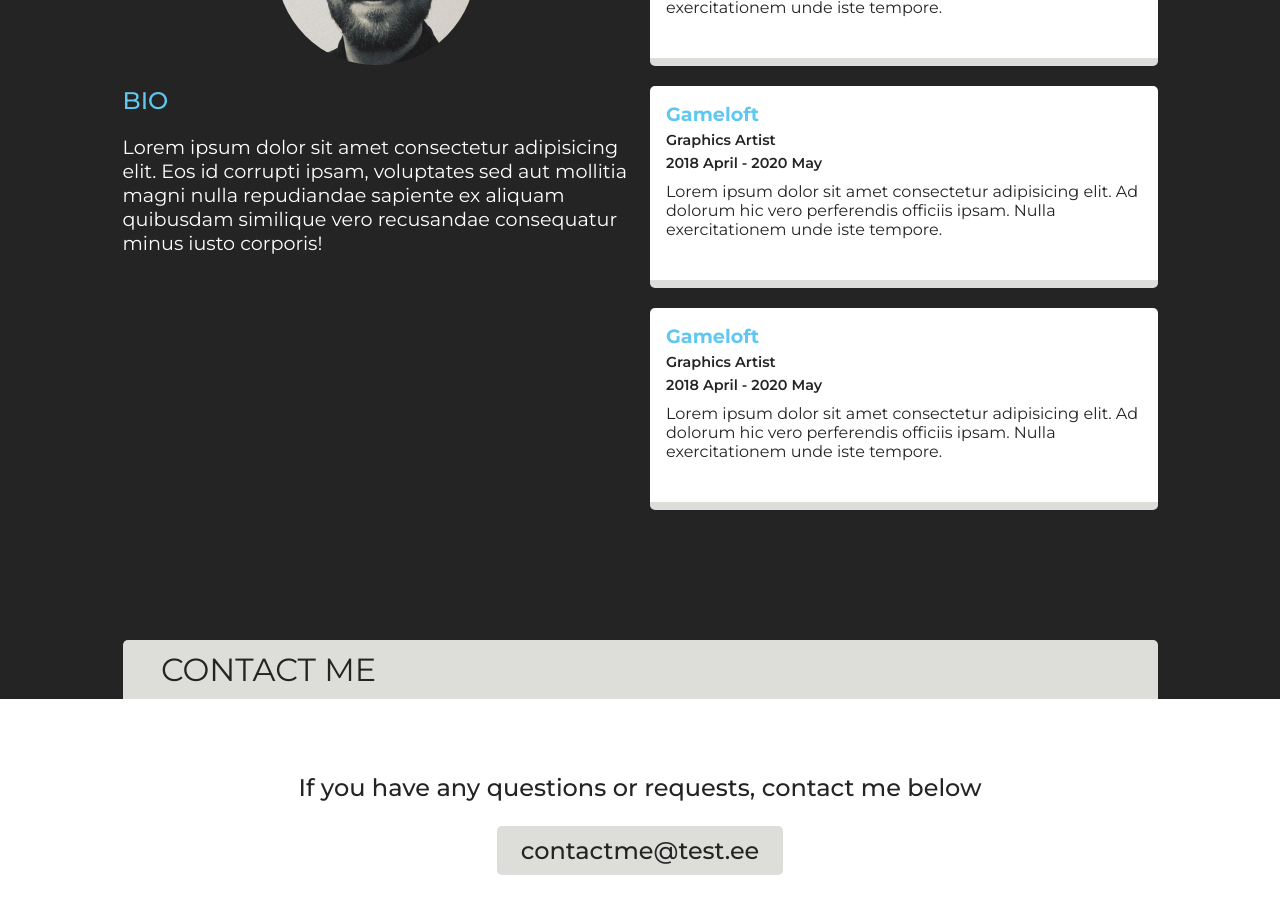
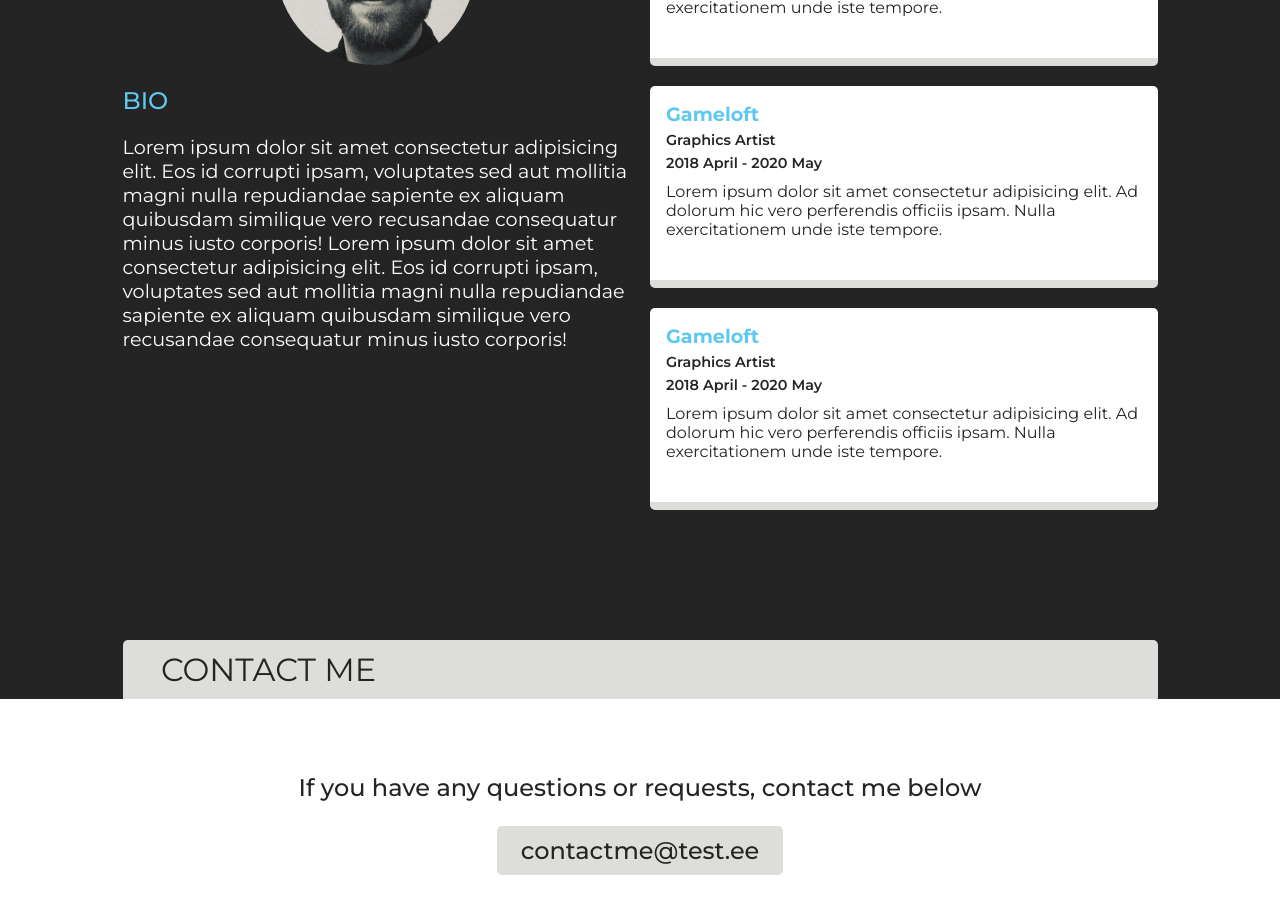
Before and after one commit to raidokaasik/my-site, a React (Create React App) app: page / in a window 1280 px wide. Shown: the part 1860-2773 px from the top of the page. Built offline with nearby package versions, Linux system fonts and the light colour scheme.

Commit message:
about page

```diff
--- a/src/Components/About/About.js
+++ b/src/Components/About/About.js
@@ -19,6 +19,9 @@ const about = () => {
             <h3>BIO</h3>
             <p>
               Lorem ipsum dolor sit amet consectetur adipisicing elit. Eos id
+              corrupti ipsam, voluptates sed aut mollitia magni nulla
+              repudiandae sapiente ex aliquam quibusdam similique vero
+              recusandae consequatur minus iusto corporis! Lorem ipsum dolor sit amet consectetur adipisicing elit. Eos id
               corrupti ipsam, voluptates sed aut mollitia magni nulla
               repudiandae sapiente ex aliquam quibusdam similique vero
               recusandae consequatur minus iusto corporis!
```
